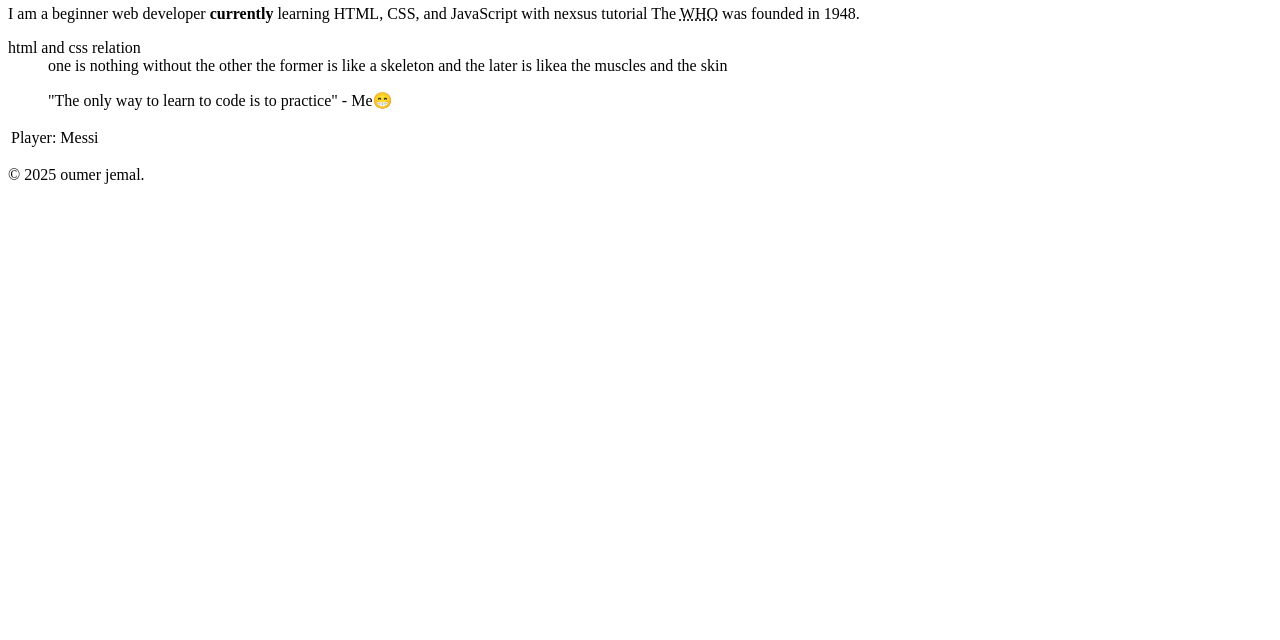
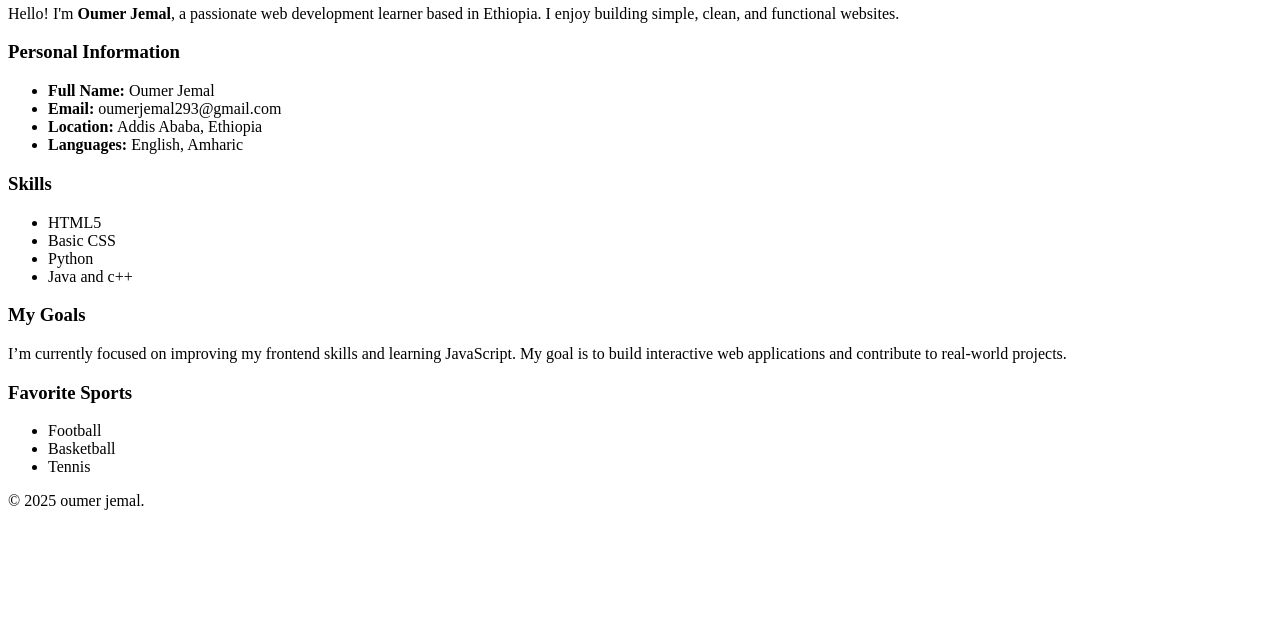
Before and after one commit to oumerjm/MyPortfolio, a plain HTML site: page about.html in a window 1280 px wide. Shown: the part 160-800 px from the top of the page. Drawn offline with Linux system fonts and the light colour scheme.

Commit message:
done with about me page

```diff
--- a/about.html
+++ b/about.html
@@ -15,20 +15,47 @@
         </nav>
     </header>
 
-    <section id="bio">
-        <h2>My Biography</h2>
-        <p>I am a beginner web developer <b>currently</b> learning HTML, CSS, and JavaScript with nexsus tutorial The <abbr title="World Health Organization">WHO</abbr> was founded in 1948.</p>
-        <dl>
-            <dt>html and css relation</dt>
-            <dd>one is nothing without the other the former is like a skeleton and the later is likea the muscles and the skin </dd>
-        </dl>
-        <blockquote>
-            "The only way to learn to code is to practice" - Me😁
-        </blockquote>
-    </section>
-    <table>
-        <tr> <td>Player:</td> <td>Messi</td> </tr>
-    </table>
+    <section id="about">
+    <h2>About Me</h2>
+
+           <div class="about-intro">
+                <p>Hello! I'm <strong>Oumer Jemal</strong>, a passionate web development learner based in Ethiopia. I enjoy building simple, clean, and functional websites.</p>
+            </div>
+
+            <div class="about-details">
+                <h3>Personal Information</h3>
+                <ul>
+                <li><strong>Full Name:</strong> Oumer Jemal</li>
+                <li><strong>Email:</strong> oumerjemal293@gmail.com</li>
+                <li><strong>Location:</strong> Addis Ababa, Ethiopia</li>
+                <li><strong>Languages:</strong> English, Amharic</li>
+                </ul>
+            </div>
+
+            <div class="about-skills">
+                <h3>Skills</h3>
+                <ul>
+                <li>HTML5</li>
+                <li>Basic CSS</li>
+                <li>Python</li>
+                <li>Java and c++</li>
+                </ul>
+            </div>
+
+            <div class="about-goals">
+                <h3>My Goals</h3>
+                <p>I’m currently focused on improving my frontend skills and learning JavaScript. My goal is to build interactive web applications and contribute to real-world projects.</p>
+            </div>
+            </section>
+    <aside>
+        <h3>Favorite Sports</h3>
+        <ul>
+            <li>Football</li>
+            <li>Basketball</li>
+            <li>Tennis</li>
+        </ul>
+    </aside>
+
 
     <footer>
         <p>&copy; 2025 oumer jemal.</p>
```
